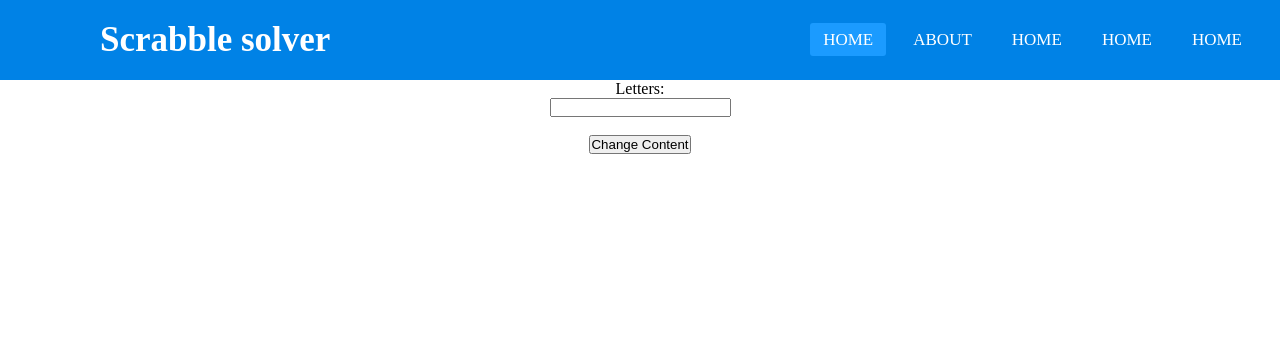
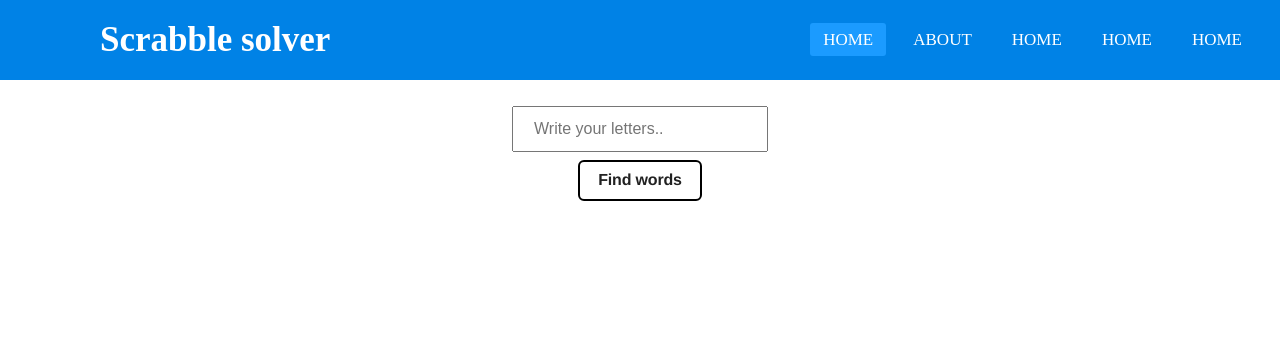
Before and after one commit to rafalsiniewicz/scrabble_solver, a Python web app: template app/templates/index.html in a window 1280 px wide. Shown: the top 340 px of the page. Run offline with Jinja, Linux system fonts and the light colour scheme; the template is opened without the code that fills it, so the values that code supplies are empty.

Commit message:
beautifying frontend

```diff
--- a/app/templates/index.html
+++ b/app/templates/index.html
@@ -27,13 +27,13 @@
     </nav>
     <div id="demo">
       <form>
-        <label for="lettes">Letters:</label>
         <br />
-        <input type="text" id="letters" name="letters" />
-        <br />
+        <input type="text" id="letters" name="letters" placeholder="Write your letters.." />
         <br />
       </form>
-      <button type="button" id="button">Change Content</button>
+      <button class="button-search" type="button" id="button">Find words</button>
+      <br />
+      <br />
       <script>
         document.getElementById("button").addEventListener("click", runCheck, false);
       </script>
--- a/app/templates/main.js
+++ b/app/templates/main.js
@@ -87,6 +87,8 @@ function generateTable(innerhtml) {
     var headerText = document.createTextNode(header_text[i])
     header.appendChild(headerText)
     row.appendChild(header)
+    header.style.backgroundColor = "#3399ff"
+    header.style.color = "white"
   }
   tblBody.appendChild(row)
 
--- a/app/templates/style.css
+++ b/app/templates/style.css
@@ -8,6 +8,74 @@
 
 body {
   font-family: montserrat;
+}
+
+input[type=text] {
+  width: 20%;
+  padding: 12px 20px;
+  margin: 8px 0;
+  font-size: 1rem;
+  box-sizing: border-box;
+}
+
+.button-search {
+  background: #fff;
+  backface-visibility: hidden;
+  border-radius: .375rem;
+  border-style: solid;
+  border-width: .125rem;
+  box-sizing: border-box;
+  color: #212121;
+  cursor: pointer;
+  display: inline-block;
+  font-family: Circular,Helvetica,sans-serif;
+  font-size: 1rem;
+  font-weight: 700;
+  letter-spacing: -.01em;
+  line-height: 1.3;
+  padding: .5rem 1.125rem;
+  position: relative;
+  text-align: left;
+  text-decoration: none;
+  transform: translateZ(0) scale(1);
+  transition: transform .2s;
+  user-select: none;
+  -webkit-user-select: none;
+  touch-action: manipulation;
+}
+
+.button-search:not(:disabled):hover {
+  transform: scale(1.05);
+}
+
+.button-search:not(:disabled):hover:active {
+  transform: scale(1.05) translateY(.125rem);
+}
+
+.button-search:focus {
+  outline: 0 solid transparent;
+}
+
+.button-search:focus:before {
+  content: "";
+  left: calc(-1*.375rem);
+  pointer-events: none;
+  position: absolute;
+  top: calc(-1*.375rem);
+  transition: border-radius;
+  user-select: none;
+}
+
+.button-search:focus:not(:focus-visible) {
+  outline: 0 solid transparent;
+}
+
+.button-search:focus:not(:focus-visible):before {
+  border-width: 0;
+}
+
+.button-search:not(:disabled):active {
+  transform: translateY(.125rem);
 }
 
 nav {
```
